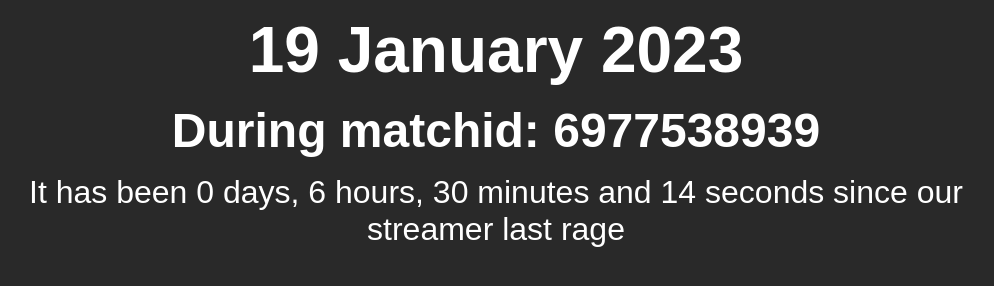
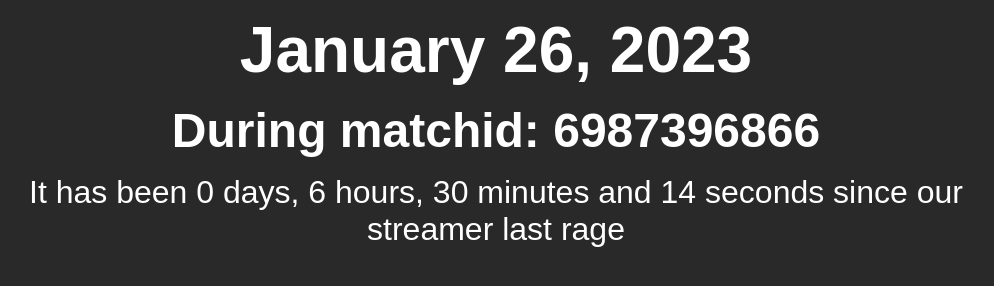
Before and after one commit to David-Ph/when-did-turtle-last-rage, a plain HTML site: page index.html in a window 1280 px wide. Shown: the part 428-714 px from the top of the page, without its empty margins (144-1138 px from the left). Drawn offline with Linux system fonts and the light colour scheme.

Commit message:
Fix text

```diff
--- a/index.html
+++ b/index.html
@@ -36,8 +36,8 @@
           src="https://media.discordapp.net/attachments/1065835417947082772/1065836289129201784/Screenshot_2023-01-20_at_10.27.33.png"
           alt=""
         />
-        <h1>19 January 2023</h1>
-        <h2>During matchid: 6977538939</h2>
+        <h1 id="rage-date">26 January 2023</h1>
+        <h2>During matchid: 6987396866</h2>
         <p>
           It has been
           <span id="rage-since"></span>
@@ -47,10 +47,18 @@
     </main>
     <script>
       const rageSinceElement = document.querySelector("#rage-since");
+      const rageDateElement = document.querySelector("#rage-date");
+      const lastRage = new Date("2023-01-26T14:10:00");
+      const dateString = lastRage.toLocaleDateString("default", {
+        day: "numeric",
+        month: "long",
+        year: "numeric",
+      });
+
+      rageDateElement.textContent = dateString;
 
       setInterval(() => {
         const today = new Date();
-        const lastRage = new Date("2023-01-26T14:10:00");
         const difference = Math.abs(today.valueOf() - lastRage.valueOf());
 
         const days = Math.floor(difference / (1000 * 60 * 60 * 24));
```
